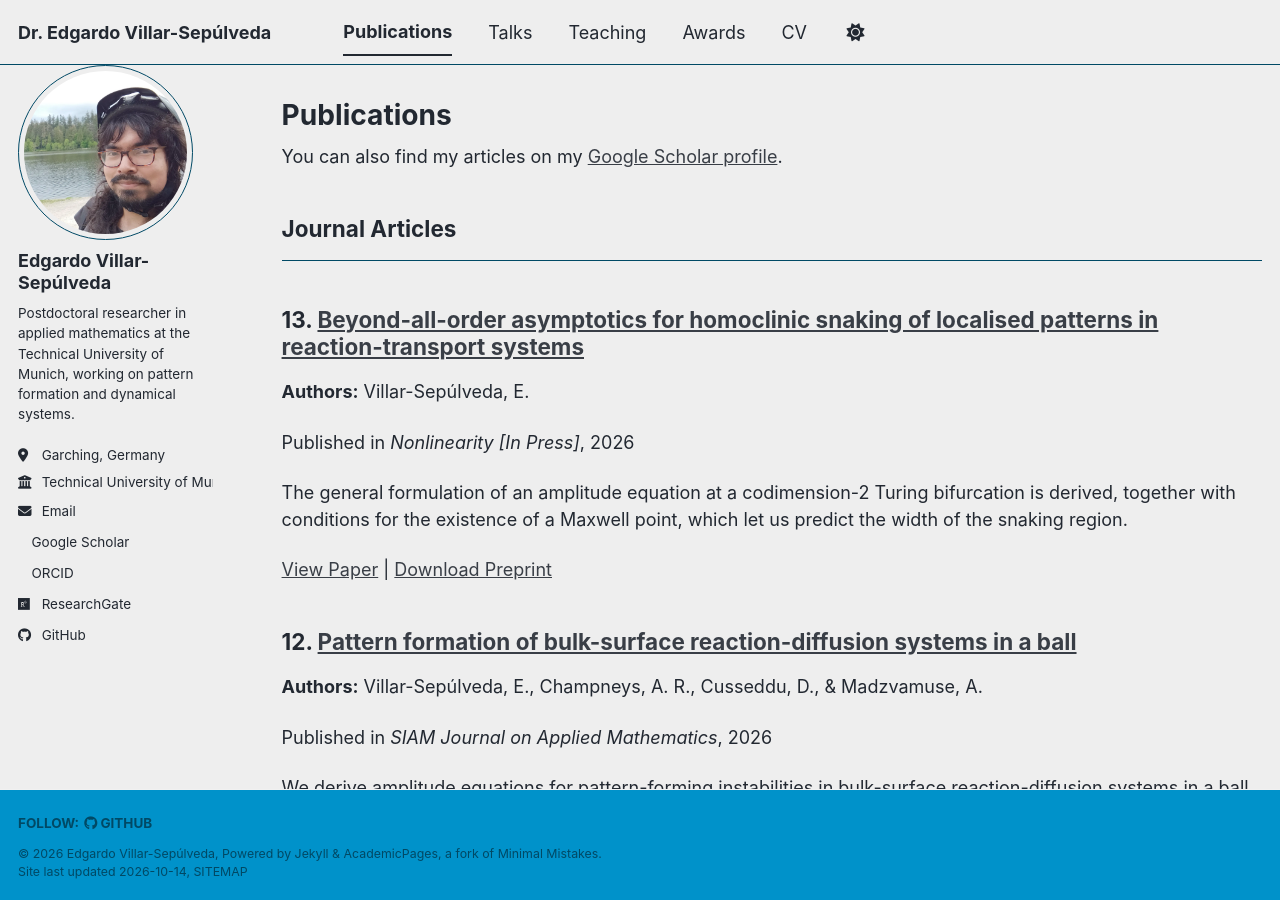
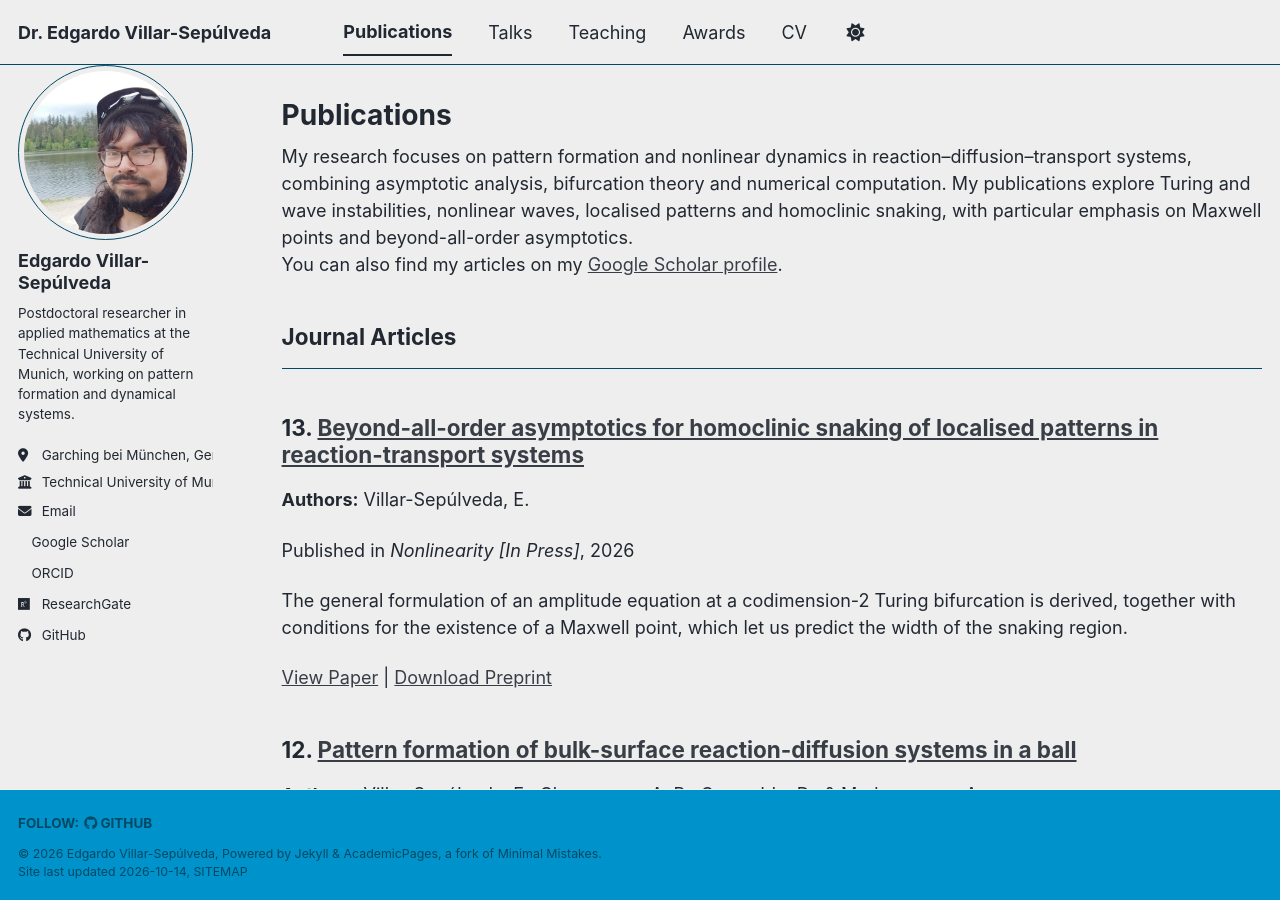
Before and after one commit to edgardeitor/edgardeitor.github.io, a Jekyll site: the page built from _pages/publications.html, in a window 1280 px wide and 900 px high. Built offline with Jekyll 4.4.1, drawn with Linux system fonts in a browser that asks for light colours; a style sheet for code colours, icons or effects is not loaded.

Commit message:
Adding information

```diff
--- a/_config.yml
+++ b/_config.yml
@@ -27,7 +27,7 @@ author:
   name             : "Edgardo Villar-Sepúlveda"
   pronouns         : #
   bio              : "Postdoctoral researcher in applied mathematics at the Technical University of Munich, working on pattern formation and dynamical systems."
-  location         : "Garching, Germany"
+  location         : "Garching bei München, Germany"
   employer         : "Technical University of Munich"
   uri              : #
   email            : "e.villar-sepulveda@tum.de"
--- a/_pages/publications.html
+++ b/_pages/publications.html
@@ -4,6 +4,8 @@ title: "Publications"
 permalink: /publications/
 author_profile: true
 ---
+
+My research focuses on pattern formation and nonlinear dynamics in reaction–diffusion–transport systems, combining asymptotic analysis, bifurcation theory and numerical computation. My publications explore Turing and wave instabilities, nonlinear waves, localised patterns and homoclinic snaking, with particular emphasis on Maxwell points and beyond-all-order asymptotics.
 
 {% if site.author.googlescholar %}
   <div class="wordwrap">You can also find my articles on my <a href="{{site.author.googlescholar}}">Google Scholar profile</a>.</div>
```
